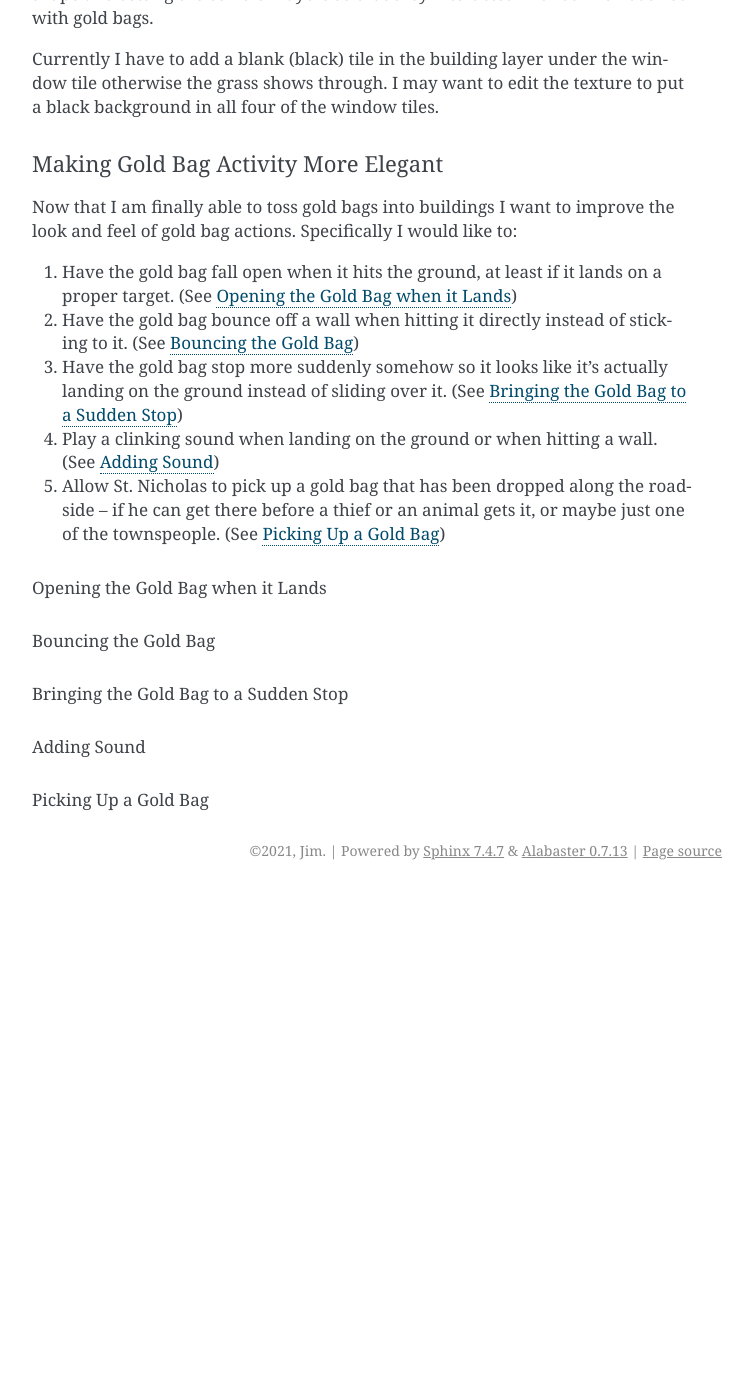
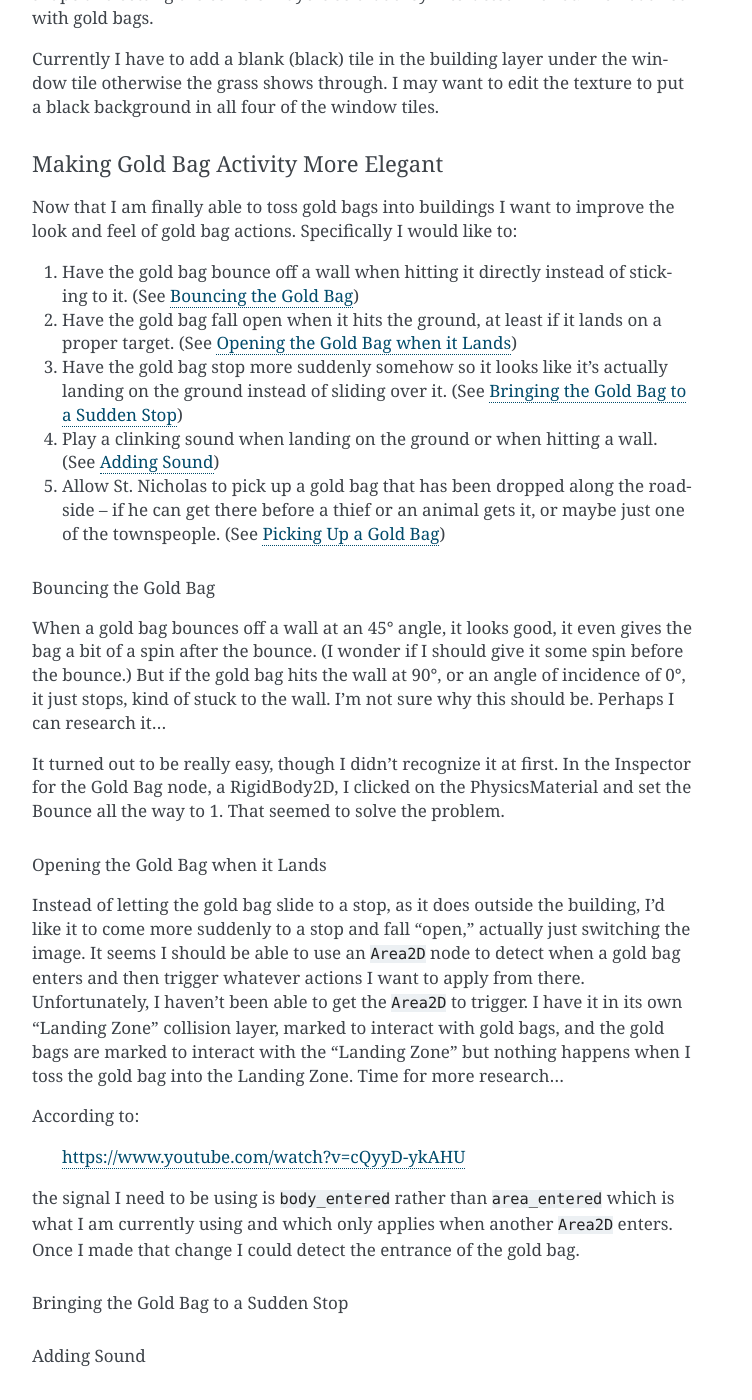
Before and after one commit to JMorris1575/Christmas2022, a Sphinx documentation site: the page built from docs/new_game.rst, in a window 1280 px wide and 1400 px high, scrolled down 19326 px. Shown: the whole window, without its empty margins (388-1140 px from the left). Built offline with Sphinx 7.4.7, drawn with Linux system fonts in a browser that asks for light colours; before the commit the page ends 20216 px from its top, so only the background shows below that; some of the changed text lies outside the part shown.

Commit message:
Gold bags now bounce off direct hit and can be detected by target area

```diff
--- a/docs/new_game.rst
+++ b/docs/new_game.rst
@@ -815,24 +815,47 @@ Making Gold Bag Activity More Elegant
 Now that I am finally able to toss gold bags into buildings I want to improve the look and feel of gold bag actions.
 Specifically I would like to:
 
+#. Have the gold bag bounce off a wall when hitting it directly instead of sticking to it. (See :ref:`gold_bag_bounce`)
 #. Have the gold bag fall open when it hits the ground, at least if it lands on a proper target. (See
    :ref:`open_gold_bag`)
-#. Have the gold bag bounce off a wall when hitting it directly instead of sticking to it. (See :ref:`gold_bag_bounce`)
 #. Have the gold bag stop more suddenly somehow so it looks like it's actually landing on the ground instead of sliding
    over it. (See :ref:`sudden_stop`)
 #. Play a clinking sound when landing on the ground or when hitting a wall. (See :ref:`adding_sound`)
 #. Allow St. Nicholas to pick up a gold bag that has been dropped along the roadside -- if he can get there before a
    thief or an animal gets it, or maybe just one of the townspeople. (See :ref:`pick_up_gold_bag`)
 
+.. _gold_bag_bounce:
+
+Bouncing the Gold Bag
+^^^^^^^^^^^^^^^^^^^^^
+
+When a gold bag bounces off a wall at an 45° angle, it looks good, it even gives the bag a bit of a spin after the
+bounce. (I wonder if I should give it some spin before the bounce.) But if the gold bag hits the wall at 90°, or an
+angle of incidence of 0°, it just stops, kind of stuck to the wall. I'm not sure why this should be. Perhaps I can
+research it...
+
+It turned out to be really easy, though I didn't recognize it at first. In the Inspector for the Gold Bag node, a
+RigidBody2D, I clicked on the PhysicsMaterial and set the Bounce all the way to 1. That seemed to solve the problem.
+
 .. _open_gold_bag:
 
 Opening the Gold Bag when it Lands
 ^^^^^^^^^^^^^^^^^^^^^^^^^^^^^^^^^^
 
-.. _gold_bag_bounce:
+Instead of letting the gold bag slide to a stop, as it does outside the building, I'd like it to come more suddenly to
+a stop and fall "open," actually just switching the image. It seems I should be able to use an ``Area2D`` node to detect
+when a gold bag enters and then trigger whatever actions I want to apply from there. Unfortunately, I haven't been able
+to get the ``Area2D`` to trigger. I have it in its own "Landing Zone" collision layer, marked to interact with gold
+bags, and the gold bags are marked to interact with the "Landing Zone" but nothing happens when I toss the gold bag into
+the Landing Zone. Time for more research...
 
-Bouncing the Gold Bag
-^^^^^^^^^^^^^^^^^^^^^
+According to:
+
+    https://www.youtube.com/watch?v=cQyyD-ykAHU
+
+the signal I need to be using is ``body_entered`` rather than ``area_entered`` which is what I am currently using and
+which only applies when another ``Area2D`` enters. Once I made that change I could detect the entrance of the gold bag.
+
 
 .. _sudden_stop:
 
```
